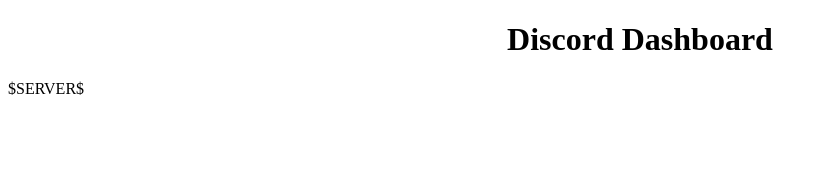
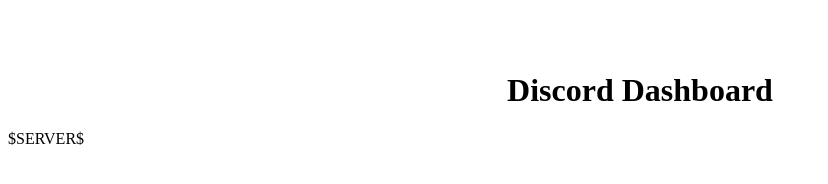
Before and after one commit to MxHonesty/discord_dashboard, a plain HTML site: page src/index.html in a window 1280 px wide. Shown: the whole page, without its empty margins (0-828 px from the left). Drawn offline with Linux system fonts and the light colour scheme.

Commit message:
separate css file

```diff
--- a/src/index.html
+++ b/src/index.html
@@ -2,6 +2,7 @@
 
 <head>
   <meta charset="utf-8">
+  <link rel="stylesheet" href="index_style.css">
 
   <title>$NUME_BOT$</title>
 
@@ -10,7 +11,7 @@
 
 <body>
   <div>
-    <h1 style = "text-align: center;">Discord Dashboard</h1>
+    <h1>Discord Dashboard</h1>
   </div>
 
 $SERVER$
--- /dev/null
+++ b/src/index_style.css
@@ -0,0 +1,4 @@
+h1 {
+  text-align: center;
+  padding-top:4%;
+}
```
